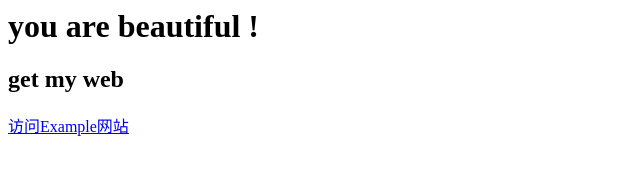
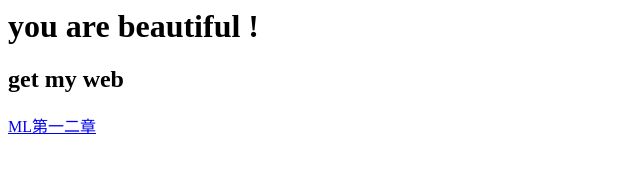
Before and after one commit to student-wlt/student-wlt.github.io, a plain HTML site: page index.html in a window 1280 px wide. Shown: the full height of the page, 0-640 px from the left. Drawn offline with Linux system fonts and the light colour scheme.

Commit message:
Update index.html

```diff
--- a/index.html
+++ b/index.html
@@ -1,5 +1,5 @@
 <h1> you are beautiful !  </h1>
 <h2>get my web</h2>
-<a href="./ML_CH1ch2.html"_blank" rel="noopener noreferrer">访问Example网站</a>
+<a href="./ML_CH1ch2.html"_blank" rel="noopener noreferrer">ML第一二章</a>
 <!-- 或者，如果需要向后兼容非常旧的浏览器： -->
 <!-- <a href="https://www.example.com" target="_blank" rel="noreferrer">访问Example网站</a> -->
```
